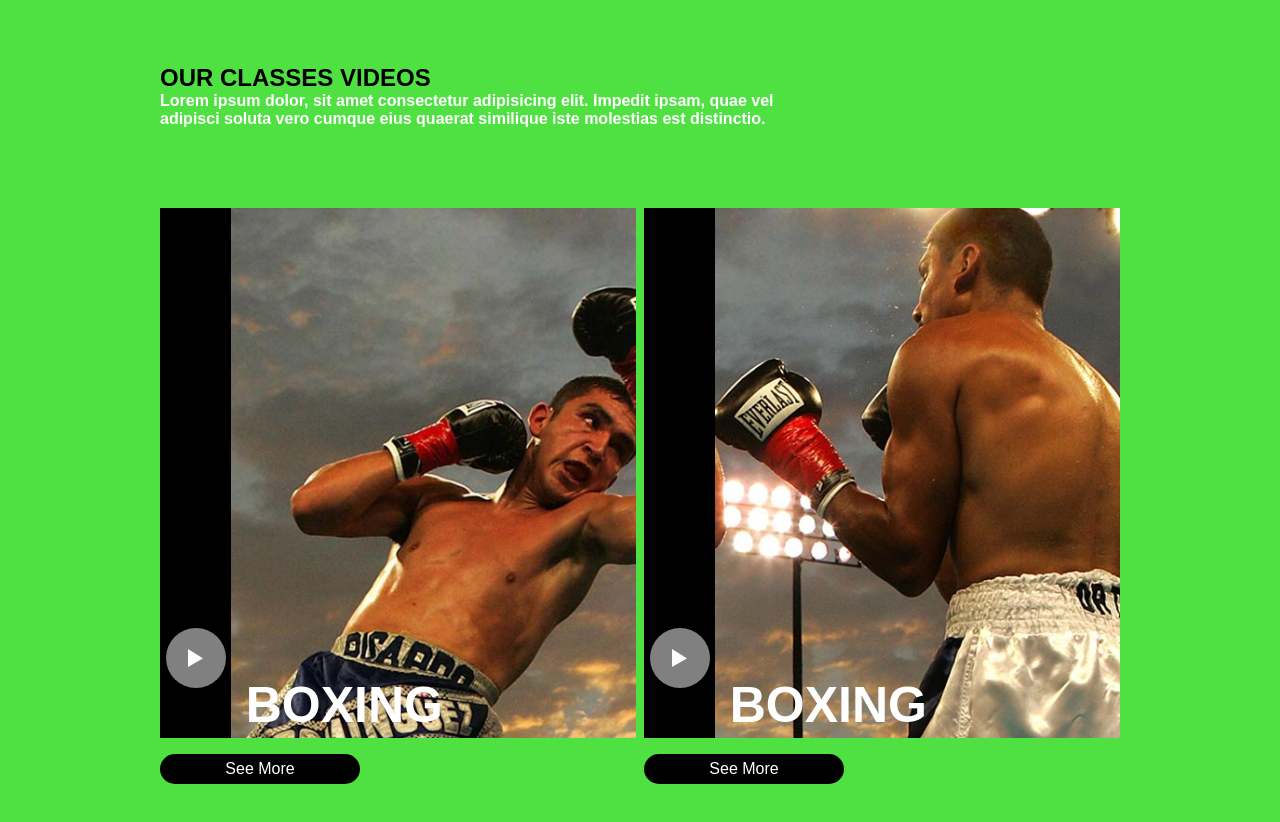
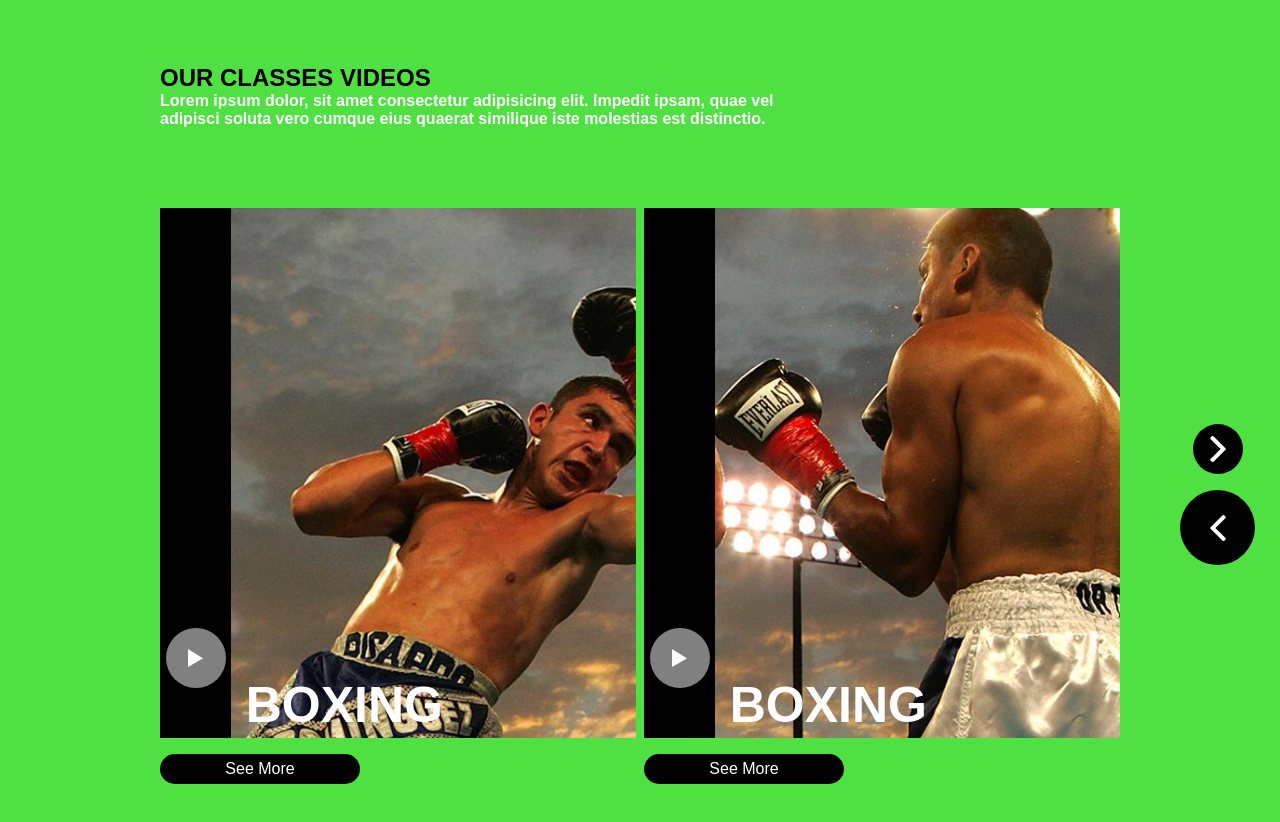
Before and after one commit to PedroLucaV/SIMULADO02, a plain HTML site: page index.html in a window 1280 px wide. Shown: the part 1424-2246 px from the top of the page. Drawn offline with Linux system fonts and the light colour scheme.

Commit message:
feat: added carousel button in video classes

```diff
--- a/index.html
+++ b/index.html
@@ -95,8 +95,13 @@
                     </div>
                     <button>See More</button>
                 </article>
+                <div class="carousel-buttons-videos">
+                    <div><img src="./anexos/next.png" alt=""></div>
+                    <div><img src="./anexos/prev.png" alt=""></div>
+                </div>
             </div>
         </section>
+        <section></section>
     </main>
 </body>
 </html>
--- a/style.css
+++ b/style.css
@@ -259,6 +259,7 @@ main{
     padding: 0 10rem;
     display: flex;
     flex-direction: column;
+    position: relative;
     align-items: center;
     gap: 5rem;
     margin-bottom: 4rem;
@@ -338,3 +339,30 @@ main{
     background-color: var(--preto);
     color: white;
 }
+
+.carousel-buttons-videos{
+    position: absolute;
+    right: 25px;
+    top: 50%;
+    display: flex;
+    flex-direction: column;
+    align-items: center;
+    justify-content: center;
+    gap: 1rem;
+}
+
+.carousel-buttons-videos>div{
+    width: 50px;
+    height: 50px;
+    background-color: var(--preto);
+    display: flex;
+    align-items: center;
+    justify-content: center;
+    border-radius: 100%;
+    gap: 1rem;
+}
+
+.carousel-buttons-videos>div:nth-child(2){
+    height: 75px;
+    width: 75px;
+}
```
